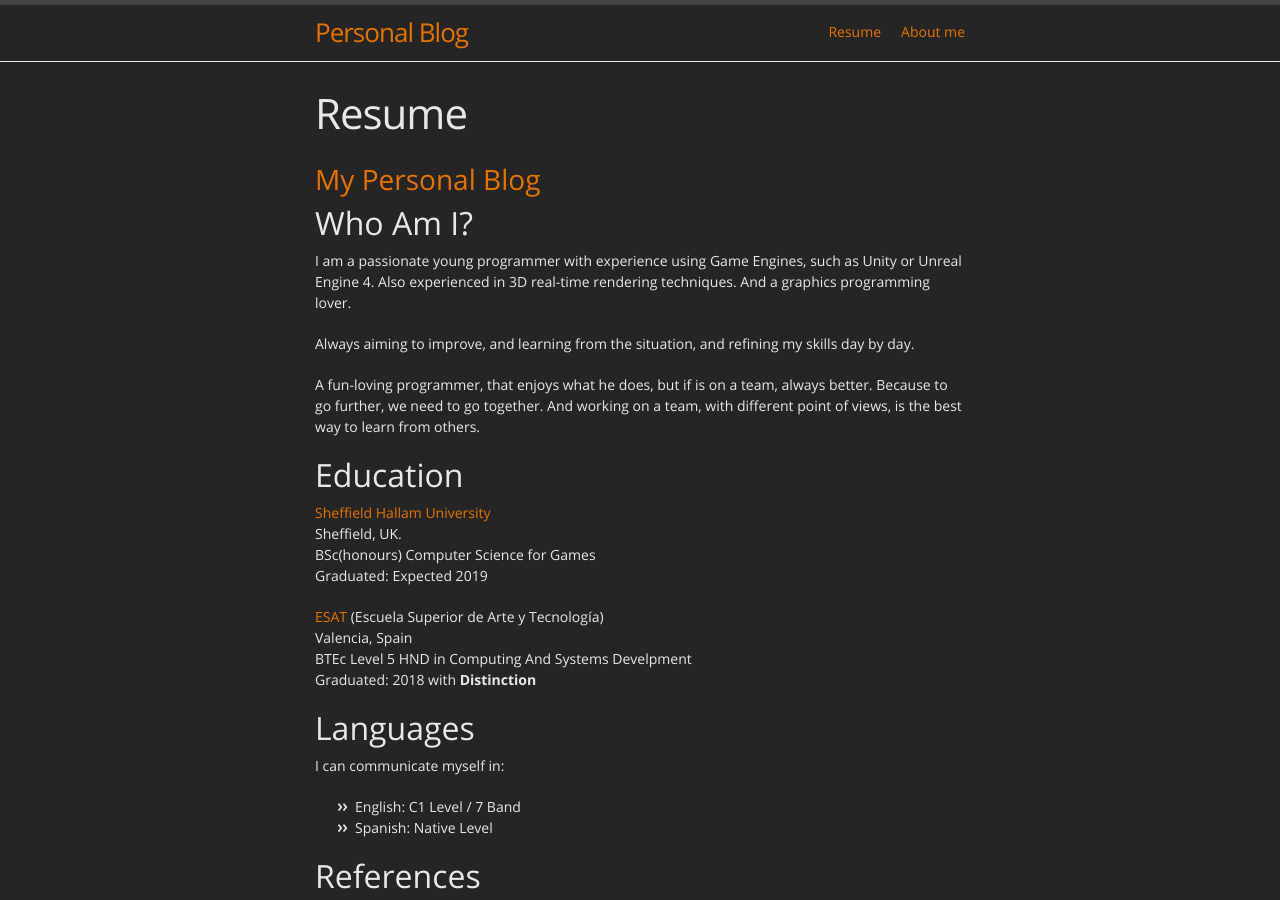
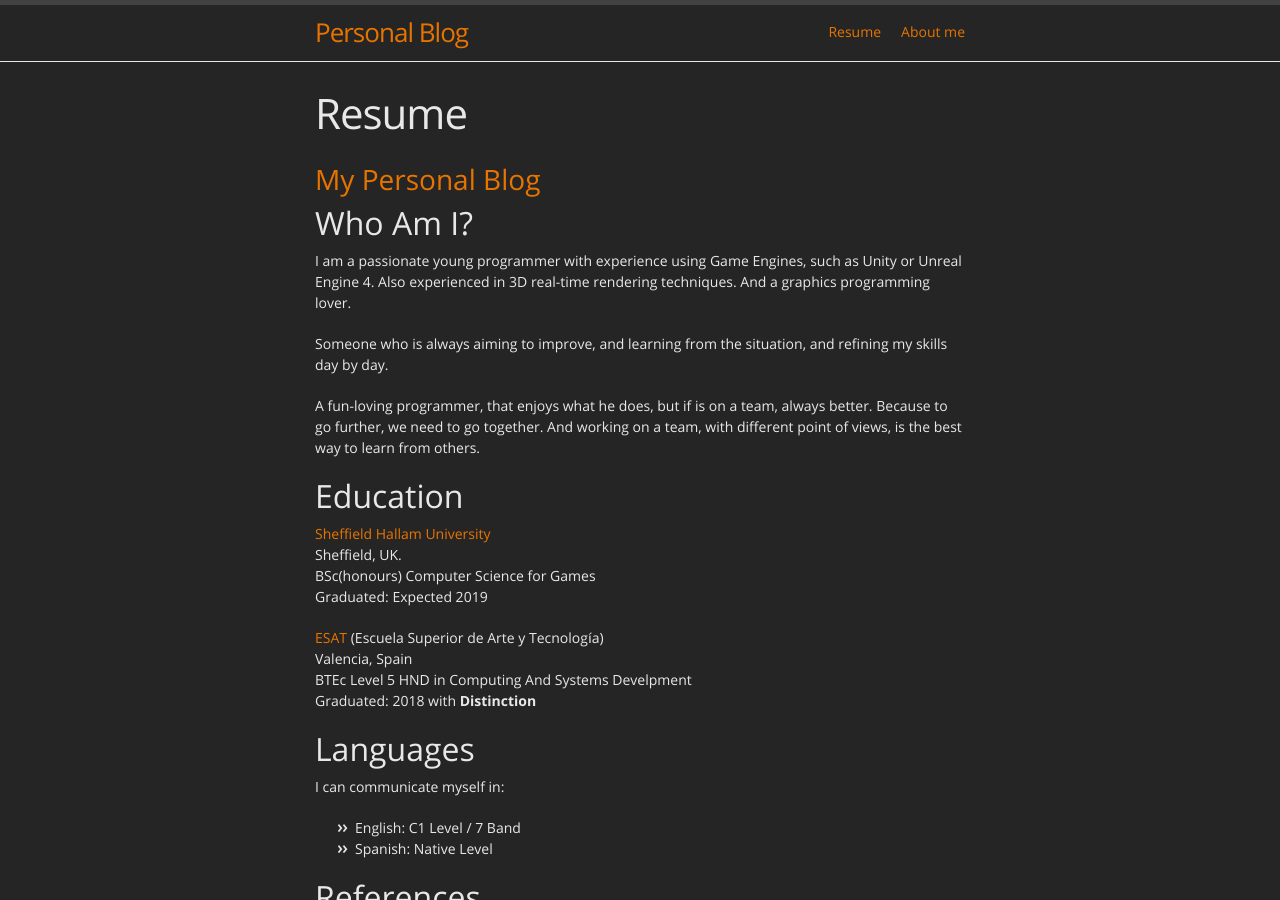
Before and after one commit to unyankee/unyankee.github.io, a Jekyll site: the page built from Resume.md, in a window 1280 px wide and 900 px high. Built offline with Jekyll 4.4.1, drawn with Linux system fonts in a browser that asks for light colours.

Commit message:
minor corrections 2

```diff
--- a/Resume.md
+++ b/Resume.md
@@ -13,7 +13,7 @@ I am a passionate young programmer with experience using Game Engines, such as U
 
 
 
-Always aiming to improve, and learning from the situation, and refining  my skills day by day.
+Someone who is always aiming to improve, and learning from the situation, and refining  my skills day by day.
 
 
 A fun-loving programmer, that enjoys what he does, but if is on a team, always better. Because to go further, we need to go together.
```
